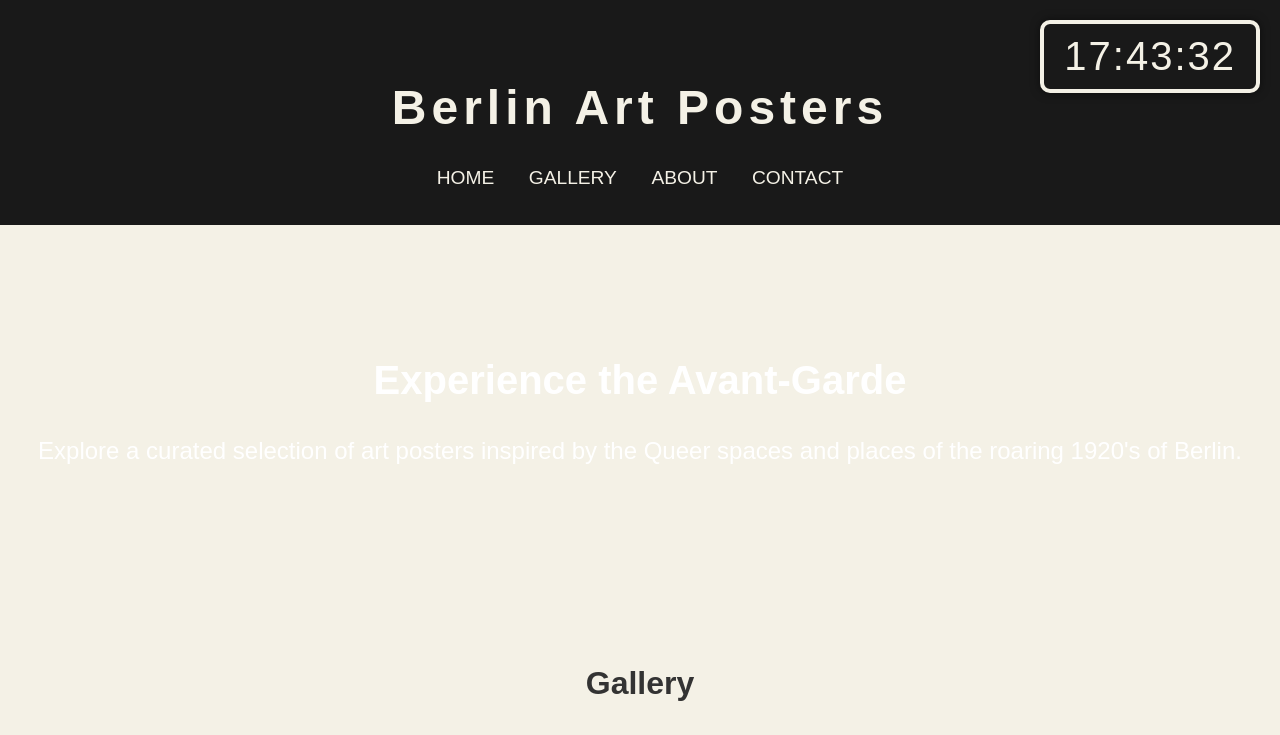
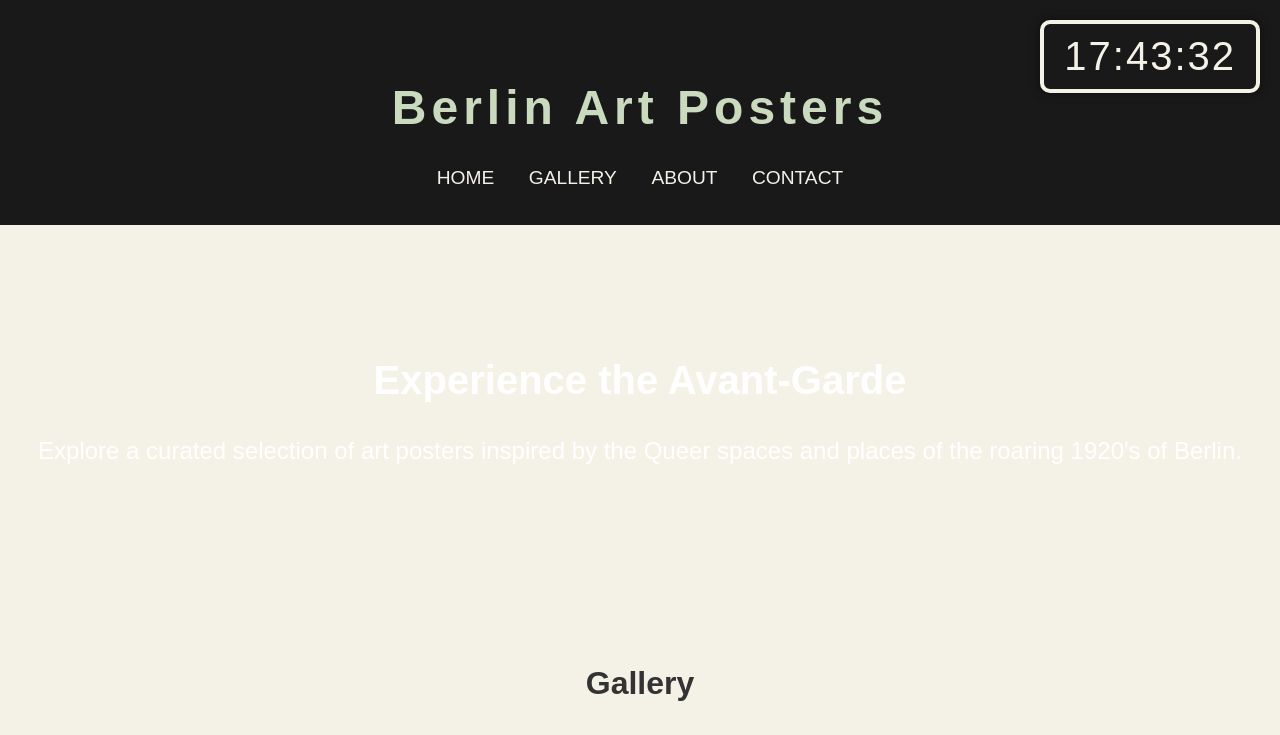
Before and after one commit to HotstuffRadio/Berlin_Posters, a plain HTML site: page index.html in a window 1280 px wide. Shown: the top 735 px of the page. Drawn offline with Linux system fonts and the light colour scheme; files that its build step writes are made by us from their sources; files whose address does not match are found by name.

Commit message:
Update styles.css

```diff
--- a/styles.css
+++ b/styles.css
@@ -10,7 +10,7 @@ body {
 
 header {
     background-color: #191919;
-    color: #f4f1e6;
+    color: #CADABF;
     text-align: center;
     padding: 20px 0;
     position: relative;
```
